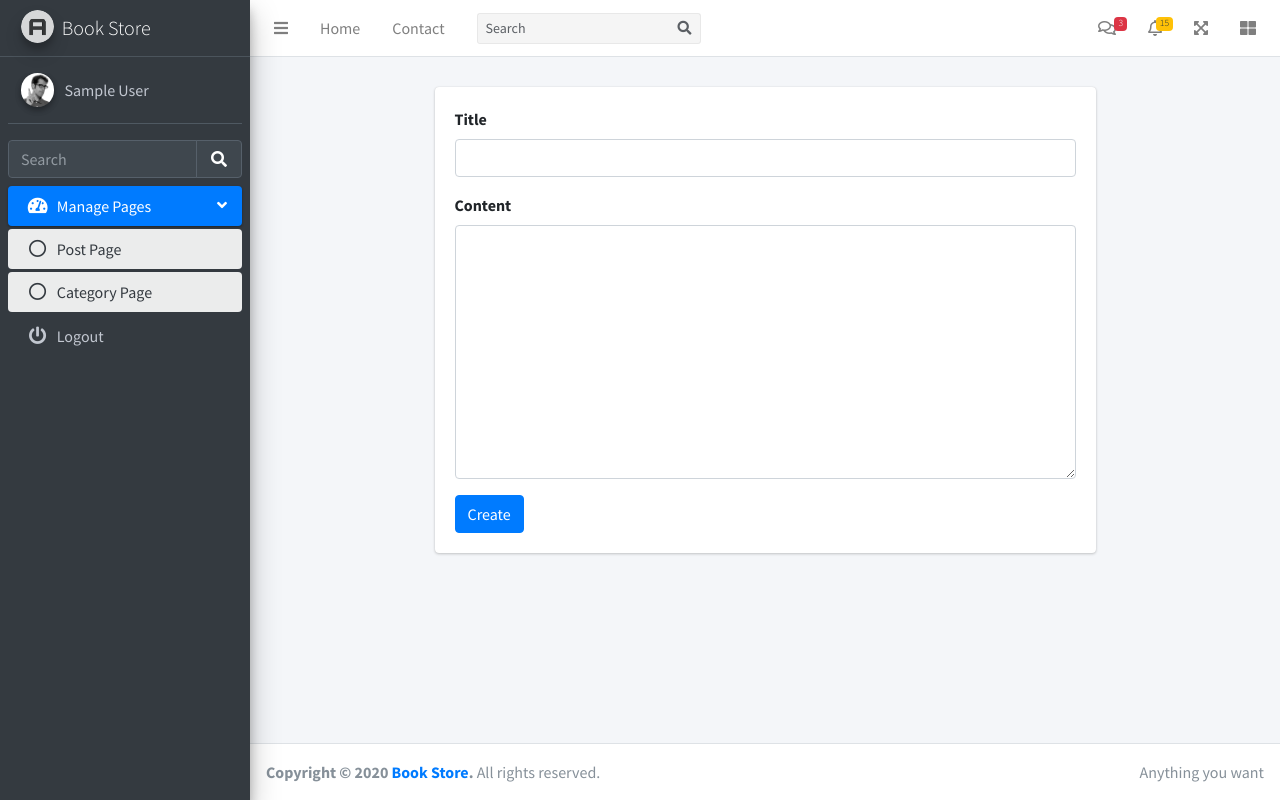
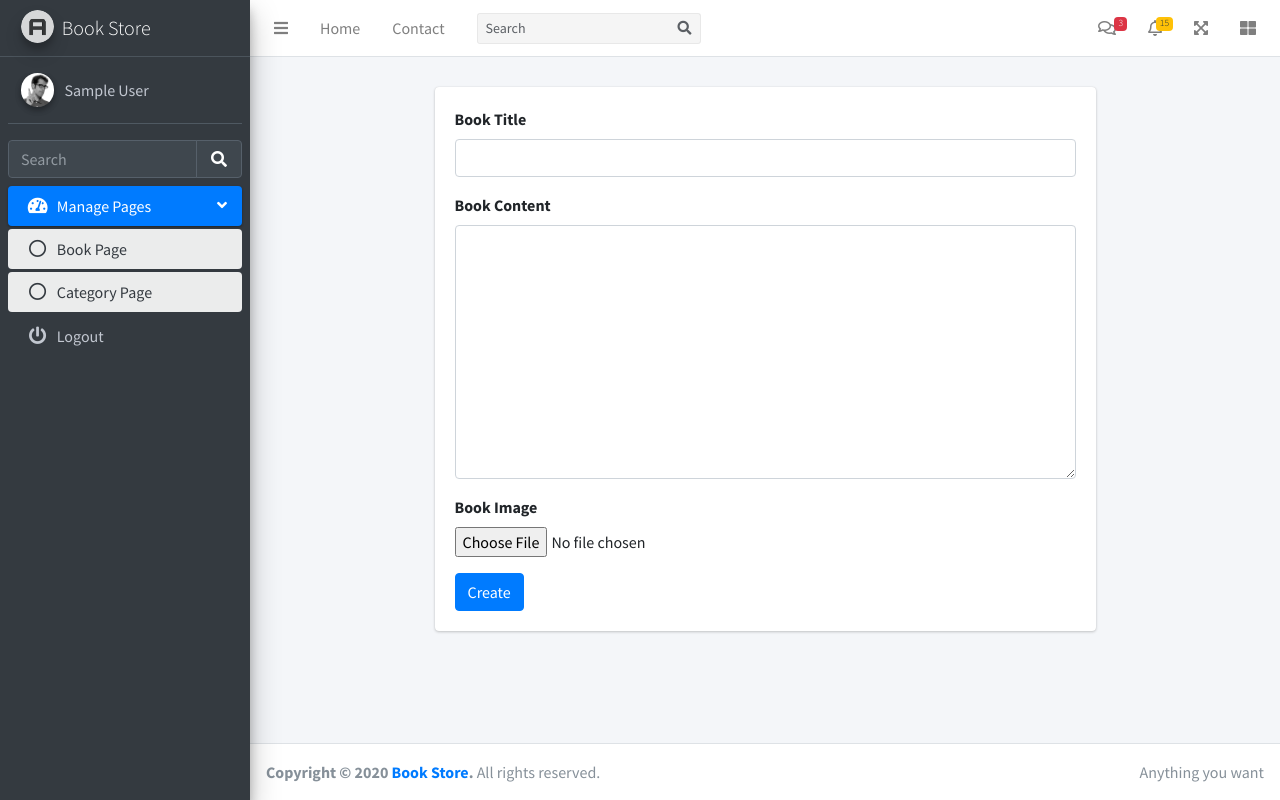
Before and after one commit to Online-Books-Store/OBSProject, a Laravel app: page /admin/dashboard/post/create in a window 1280 px wide. Run offline with Laravel 8, Linux system fonts and the light colour scheme; the visitor is signed in with stand-in values (Sample User, id 1); some libraries are stand-ins or nearby versions.

Commit message:
Update Image Session

```diff
--- a/app/Http/Controllers/Admin/PostController.php
+++ b/app/Http/Controllers/Admin/PostController.php
@@ -11,7 +11,7 @@ class PostController extends Controller
 {
     public function index()
     {
-        $posts = Post::paginate(8);
+        $posts = Post::paginate(6);
         return view('Backend/admin/post/index',compact('posts'));
     }
 
@@ -22,7 +22,31 @@ class PostController extends Controller
 
     public function store(PostRequest $request)
     {
-        $post = Post::create($request->all());
+        // $path = 'uploads';
+        // $imagePath = storage_path($path);
+
+        // $post = new Post();
+        // $imageName = time().'_'.$request->file('image')->getClientOriginalName();
+        // $request->file('image')->storeAs('uploads',$imageName);
+
+        if($request->hasFile('image')){
+            $image = $request->file('image');
+            $imageName = time().'_'.$image->getClientOriginalName();
+            $request->file('image')->storeAs('uploads',$imageName);
+
+            Post::create([
+                'title' => $request->title,
+                'content' => $request->content,
+                'image' => $imageName,
+                ]);
+        }else{
+            Post::create([
+                'title' => $request->title,
+                'content' => $request->content,
+                ]);
+        }
+
+        // $post = Post::create($request->all());
         return redirect('admin/dashboard/post')->with('success','Successfully Create Post!');
     }
 
--- a/app/Post.php
+++ b/app/Post.php
@@ -6,5 +6,5 @@ use Illuminate\Database\Eloquent\Model;
 
 class Post extends Model
 {
-    protected $fillable = ['title','content'];
+    protected $fillable = ['title','content','image'];
 }
--- a/config/filesystems.php
+++ b/config/filesystems.php
@@ -80,6 +80,7 @@ return [
 
     'links' => [
         public_path('storage') => storage_path('app/public'),
+        public_path('uploads') => storage_path('app/uploads'),
     ],
 
 ];
--- a/resources/views/Backend/admin/layouts/sidebar.blade.php
+++ b/resources/views/Backend/admin/layouts/sidebar.blade.php
@@ -1,6 +1,6 @@
 <aside class="main-sidebar sidebar-dark-primary elevation-4">
     <!-- Brand Logo -->
-    <a href="index3.html" class="brand-link">
+    <a href="{{url("/")}}" class="brand-link">
       <img src="/dist/img/AdminLTELogo.png" alt="AdminLTE Logo" class="brand-image img-circle elevation-3" style="opacity: .8">
       <span class="brand-text font-weight-light">Book Store</span>
     </a>
@@ -46,7 +46,7 @@
               <li class="nav-item">
                 <a href="{{url("admin/dashboard/post")}}" class="nav-link active">
                   <i class="far fa-circle nav-icon"></i>
-                  <p>Post Page</p>
+                  <p>Book Page</p>
                 </a>
               </li>
               <li class="nav-item">
--- a/resources/views/Backend/admin/post/create.blade.php
+++ b/resources/views/Backend/admin/post/create.blade.php
@@ -6,15 +6,19 @@
         <div class="col-md-8">
         @include('Backend/admin/messages/error')
             <div class="card card-body">
-                <form action="" method="post">
+                <form action="" method="post" enctype="multipart/form-data">
                 @csrf
                     <div class="form-group">
-                        <label for="title">Title</label>
+                        <label for="title">Book Title</label>
                         <input type="text" class="form-control" name="title">
                     </div>
                     <div class="form-group">
-                        <label for="content">Content</label>
+                        <label for="content">Book Content</label>
                         <textarea name="content" id="content" class="form-control" rows="10"></textarea>
+                    </div>
+                    <div class="form-group">
+                        <label for="image">Book Image</label>
+                        <input type="file" class="form-control-file" name="image">
                     </div>
                     <button class="btn btn-primary" type="submit">Create</button>
                 </form>
```
Also changed, not shown: resources/views/Backend/admin/post/index.blade.php (+10 -4 lines), resources/views/Backend/admin/post/show.blade.php (+7 -1 lines), database/migrations/2020_08_31_082046_create_posts_table.php, public/uploads/1598957445_ads.png (added), public/uploads/1598957761_116220477_306668417353453_5801761597332349287_n.jpg (added), public/uploads/1598958352_ads.png (added), public/uploads/1598958470_118429720_619852298955769_7336929114931058434_n.jpg (added), public/uploads/1598958481_117389255_921390278371237_2188844782156353141_n.jpg (added), public/uploads/1598959808_file upload.png (added).
